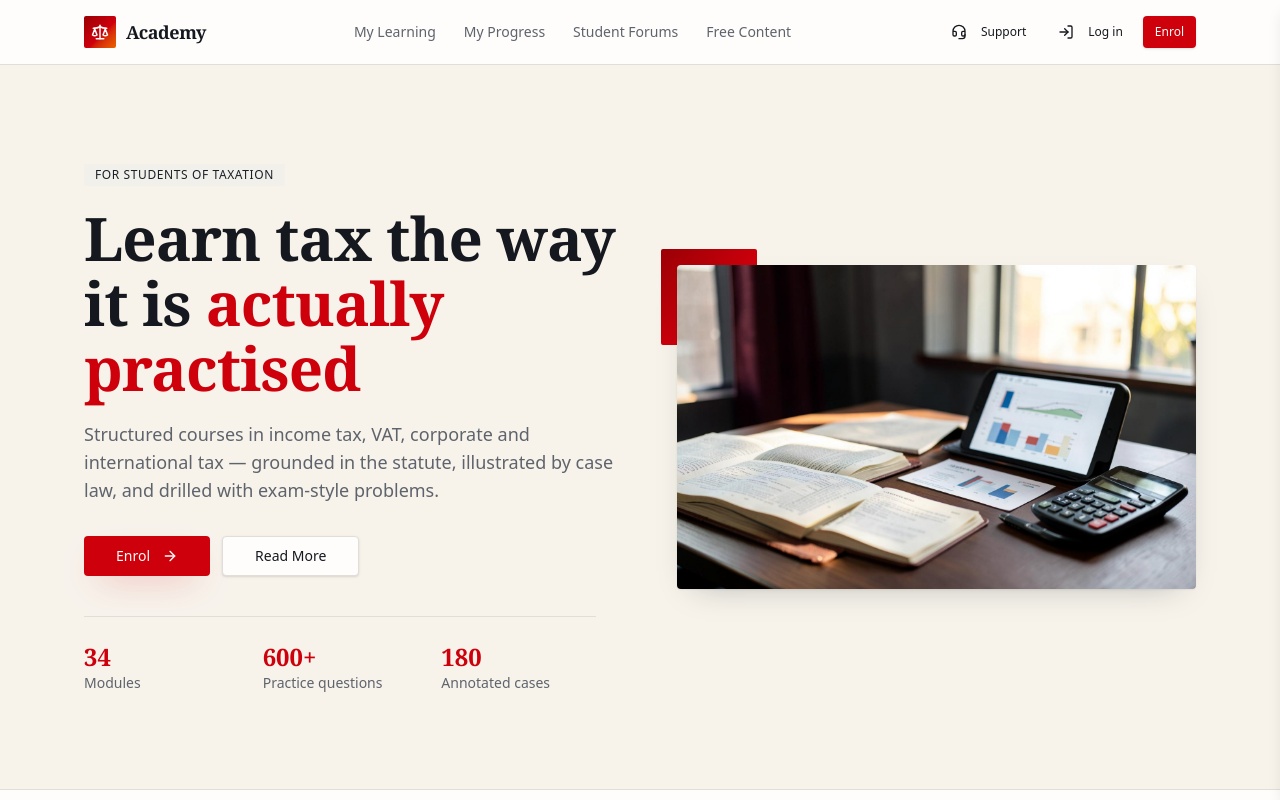
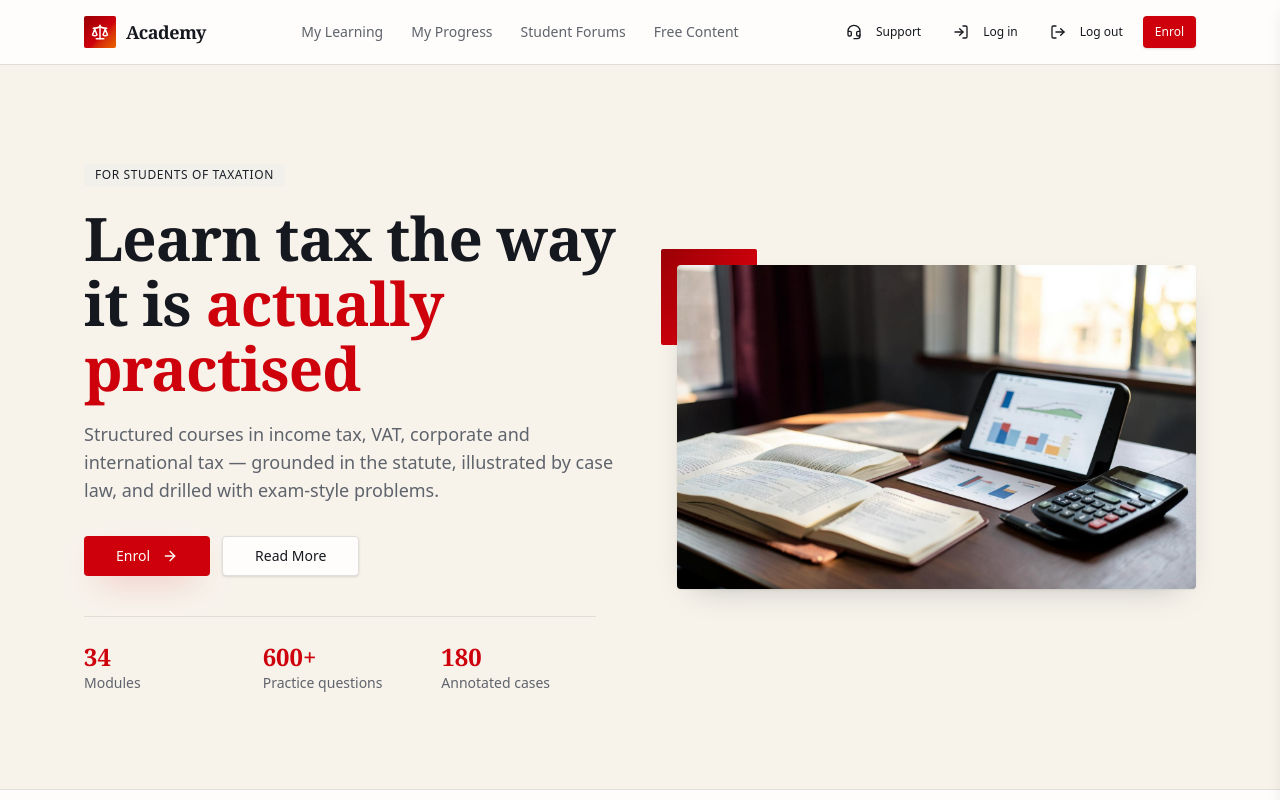
Before and after one commit to ReynardGerber-22/academy, a React (Vite) app in the folder frontend/: page / in a window 1280 px wide. Shown: the top 800 px of the page. Built offline with nearby package versions, Linux system fonts and the light colour scheme; no server answers.

Commit message:
logout functionality

```diff
--- a/frontend/src/auth/AuthContext.ts
+++ b/frontend/src/auth/AuthContext.ts
@@ -9,6 +9,7 @@ export const AuthContext = createContext<{
   setUser: (user: AuthUser | null) => void;
   login: (email: string, password: string) => Promise<void>;
   loading: boolean;
+  logout: () => Promise<void>;
 } | null>(null);
 
 export const useAuth = () => {
--- a/frontend/src/auth/AuthProvider.tsx
+++ b/frontend/src/auth/AuthProvider.tsx
@@ -47,8 +47,23 @@ export const AuthProvider = ({ children }: { children: ReactNode }) => {
     const data = await response.json();
     setUser(data.user);
   };
+
+  const logout = async (): Promise<void> => {
+    const response = await fetch("/api/logout", {
+      method: "POST",
+      headers: {
+        "Content-Type": "application/json",
+      },
+      credentials: "include",
+    });
+    if (!response.ok) {
+      throw new Error("Logout failed");
+    }
+    setUser(null);
+  };
+
   return (
-    <AuthContext.Provider value={{ user, setUser, login, loading }}>
+    <AuthContext.Provider value={{ user, setUser, login, loading, logout }}>
       {children}
     </AuthContext.Provider>
   );
--- a/frontend/src/components/Header/Header.tsx
+++ b/frontend/src/components/Header/Header.tsx
@@ -1,5 +1,6 @@
 import { Link } from "react-router";
-import { Scale, Headset, LogIn } from "lucide-react";
+import { Scale, Headset, LogIn, LogOut } from "lucide-react";
+import { useAuth } from "../../auth/AuthContext";
 
 type HeaderProps = {
   onSupportClick: () => void;
@@ -7,6 +8,8 @@ type HeaderProps = {
 };
 
 export const Header = ({ onSupportClick, supportOpen }: HeaderProps) => {
+  const { logout } = useAuth();
+
   return (
     <header className="sticky top-0 z-40 border-b bg-background/90 backdrop-blur">
       <div className="mx-auto flex h-16 max-w-6xl items-center justify-between px-5">
@@ -63,6 +66,13 @@ export const Header = ({ onSupportClick, supportOpen }: HeaderProps) => {
             <LogIn className="mr-1.5 h-4 w-4" aria-hidden="true" />
             Log in
           </Link>
+          <button
+            onClick={logout}
+            className="cursor-pointer inline-flex items-center justify-center gap-2 whitespace-nowrap font-medium transition-colors focus-visible:outline-none focus-visible:ring-1 focus-visible:ring-ring hover:bg-accent hover:text-accent-foreground h-8 rounded-md px-3 text-xs"
+          >
+            <LogOut className="mr-1.5 h-4 w-4" aria-hidden="true" />
+            Log out
+          </button>
           <a
             href="/"
             className="inline-flex items-center justify-center whitespace-nowrap font-medium transition-colors focus-visible:outline-none focus-visible:ring-1 focus-visible:ring-ring bg-primary text-primary-foreground shadow hover:bg-primary/90 h-8 rounded-md px-3 text-xs"
```
Also changed, not shown: 2 other files (tests, documents, lock files or other folders).
